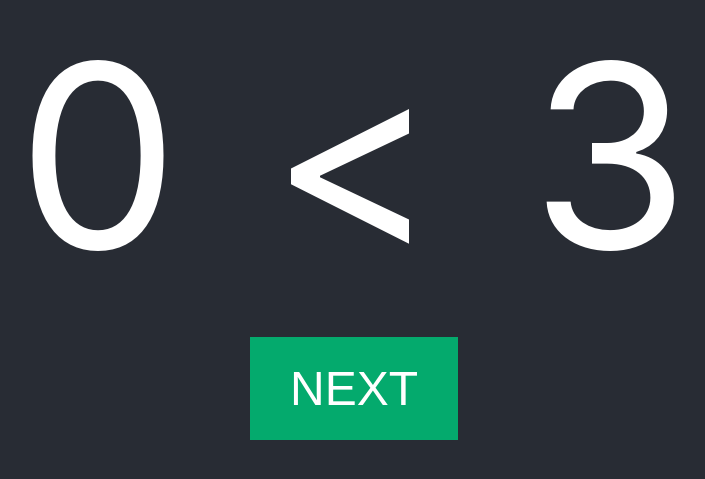
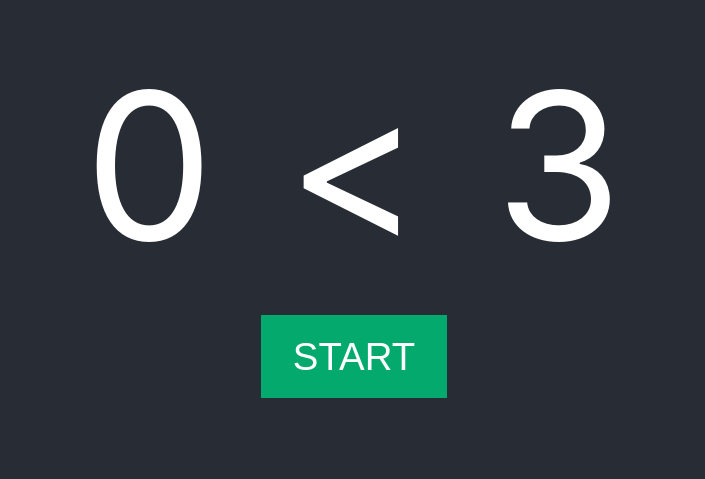
Before and after one commit to zaegun/edu-flashgen, a React (Create React App) app: page / in a window 1280 px wide. Shown: the part 193-672 px from the top of the page, without its empty margins (286-991 px from the left). Built offline with nearby package versions, Linux system fonts and the light colour scheme.

Commit message:
Refinement of the RelOp portion Part 1

```diff
--- a/src/App.css
+++ b/src/App.css
@@ -22,13 +22,13 @@
 }
 
 #op-data li {
-  width: 16rem;
-  font-size: 16rem;
+  width: 16vw;
+  font-size: 16vw;
 }
 
 button {
-  font-size: 3rem;
-  padding: 1.5rem 2.5rem;
+  font-size: 3vw;
+  padding: 1.5vw 2.5vw;
   text-transform: uppercase;
   color: white;
   background-color: #04AA6D;
--- a/src/App.js
+++ b/src/App.js
@@ -4,6 +4,7 @@ import generate, {data} from './OpFunc.js';
 import {useState} from 'react';
 
 function App() {
+  const [buttonText, setButtonText] = useState('Start')
   const numOne = data.numOne
   const [numOneText, setOneText] = useState(numOne)
   const numTwo = data.numTwo
@@ -14,6 +15,7 @@ function App() {
 
   function buttonClick() {
     generate()
+    setButtonText("Next")
     setOneText(data.numOne)
     setTwoText(data.numTwo)
     setAnswerText(data.answer)
@@ -28,7 +30,7 @@ function App() {
           <li>{answerText}</li>
           <li>{numTwoText}</li>
         </ul>
-        <button onClick={buttonClick}>Next</button>
+        <button onClick={buttonClick}>{buttonText}</button>
       </header>
     </div>
   );
--- a/src/index.css
+++ b/src/index.css
@@ -5,6 +5,8 @@ body {
     sans-serif;
   -webkit-font-smoothing: antialiased;
   -moz-osx-font-smoothing: grayscale;
+  background-color: #282c34;
+  font-size: 16px;
 }
 
 code {
```
